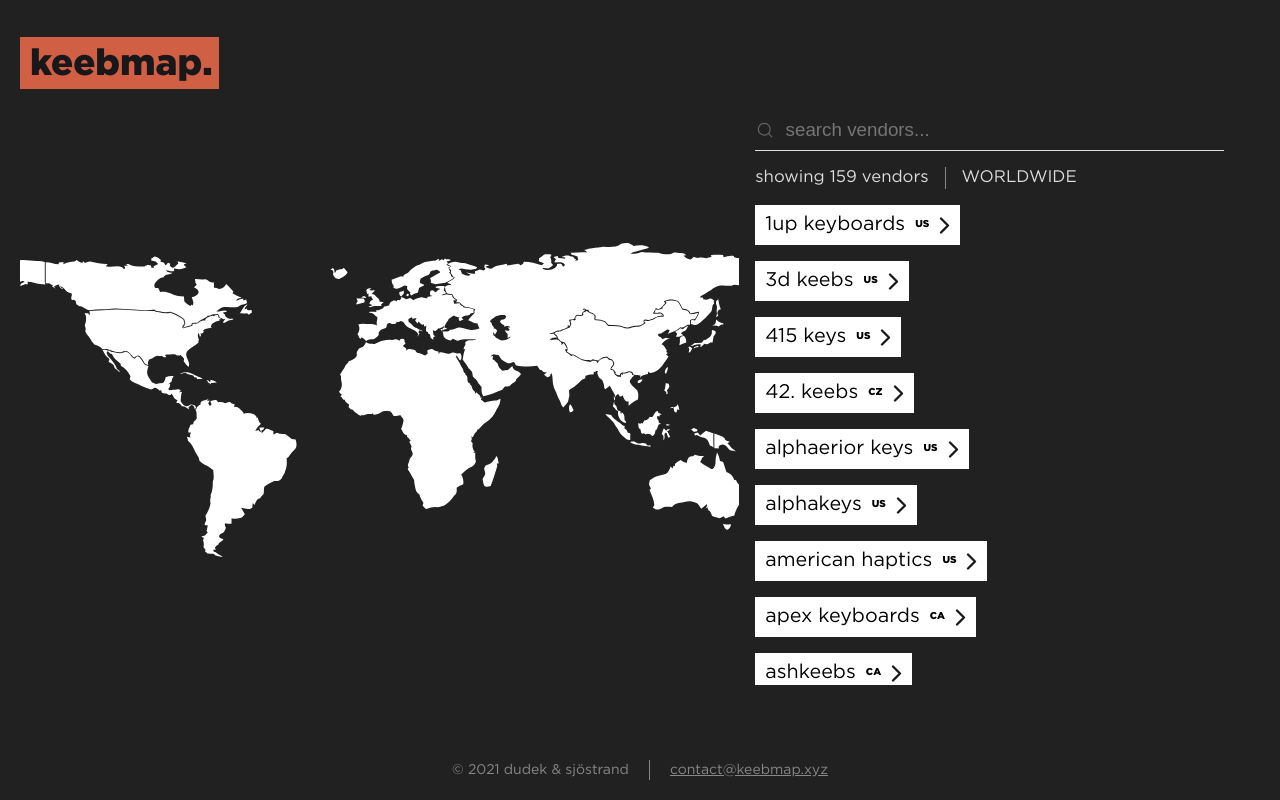
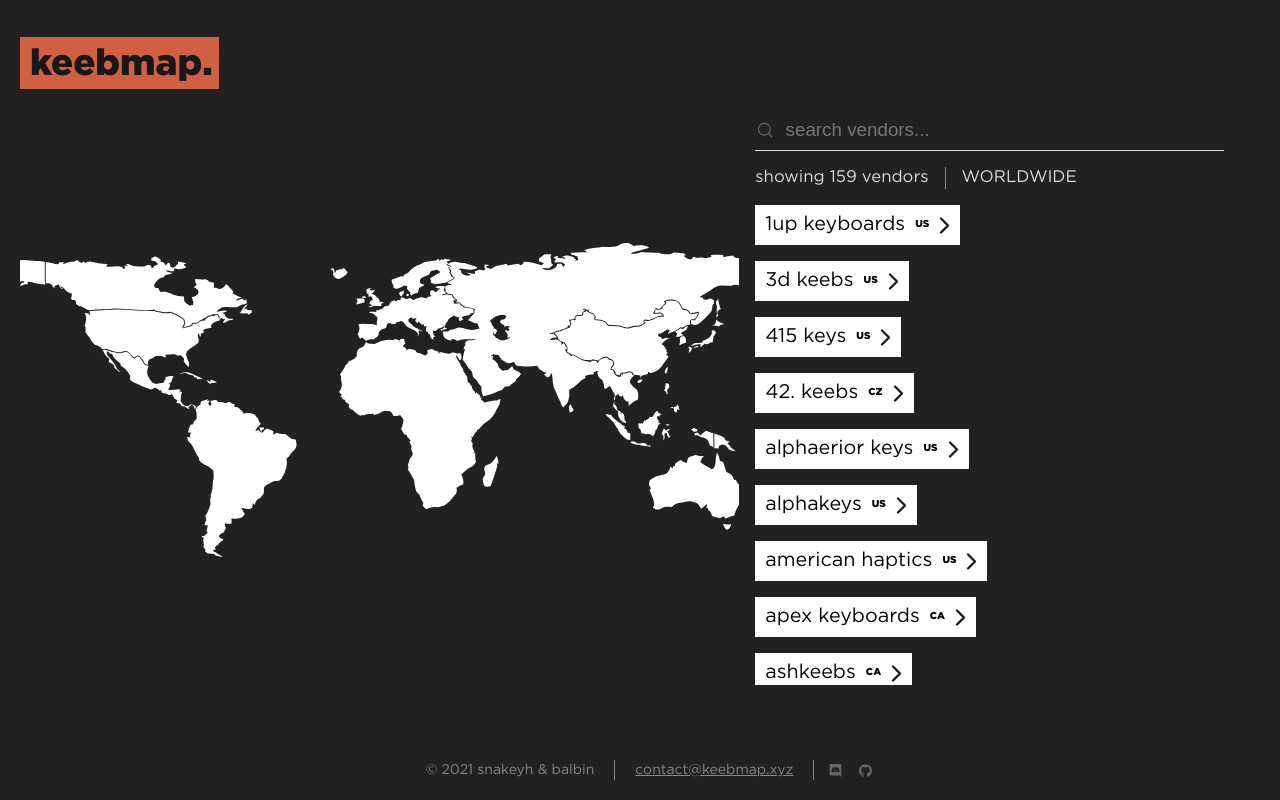
Before and after one commit to dudek-j/KeebMap, a React (Create React App) app: page / in a window 1280 px wide. Built offline with nearby package versions, Linux system fonts and the light colour scheme.

Commit message:
Added discord and github links

```diff
--- a/src/App/Desktop/Desktop.css
+++ b/src/App/Desktop/Desktop.css
@@ -127,3 +127,20 @@
   height: 50%;
   background-color: #888888;
 }
+
+.FooterIcons {
+  display: flex;
+  flex-direction: row;
+}
+
+.FooterIcons a {
+  margin: 0;
+  margin-left: 15px;
+  margin-right: 2px;
+  padding-top: 3px;
+}
+
+.FooterIcons svg {
+  height: calc(5px + 1vmin);
+  width: calc(5px + 1vmin);
+}
--- a/src/App/Desktop/Desktop.js
+++ b/src/App/Desktop/Desktop.js
@@ -39,9 +39,38 @@
       </div>
       <div className="FooterContainer HorizontalContentFill">
         <div className="Footer">
-          <p>© 2021 dudek & sjöstrand</p>
+          <p>© 2021 snakeyh & balbin</p>
           <div className="Blocker" />
           <a href="mailto: contact@keebmap.xyz">contact@keebmap.xyz</a>
+          <div className="Blocker" />
+          <div className="FooterIcons">
+            <a href="https://discord.gg/AxSjtYAHun">
+              <svg
+                role="img"
+                viewBox="0 0 24 24"
+                xmlns="http://www.w3.org/2000/svg"
+              >
+                <title>Keebmap Discord</title>
+                <path
+                  d="M20.222 0c1.406 0 2.54 1.137 2.607 2.475V24l-2.677-2.273-1.47-1.338-1.604-1.398.67 2.205H3.71c-1.402 0-2.54-1.065-2.54-2.476V2.48C1.17 1.142 2.31.003 3.715.003h16.5L20.222 0zm-6.118 5.683h-.03l-.202.2c2.073.6 3.076 1.537 3.076 1.537-1.336-.668-2.54-1.002-3.744-1.137-.87-.135-1.74-.064-2.475 0h-.2c-.47 0-1.47.2-2.81.735-.467.203-.735.336-.735.336s1.002-1.002 3.21-1.537l-.135-.135s-1.672-.064-3.477 1.27c0 0-1.805 3.144-1.805 7.02 0 0 1 1.74 3.743 1.806 0 0 .4-.533.805-1.002-1.54-.468-2.14-1.404-2.14-1.404s.134.066.335.2h.06c.03 0 .044.015.06.03v.006c.016.016.03.03.06.03.33.136.66.27.93.4.466.202 1.065.403 1.8.536.93.135 1.996.2 3.21 0 .6-.135 1.2-.267 1.8-.535.39-.2.87-.4 1.397-.737 0 0-.6.936-2.205 1.404.33.466.795 1 .795 1 2.744-.06 3.81-1.8 3.87-1.726 0-3.87-1.815-7.02-1.815-7.02-1.635-1.214-3.165-1.26-3.435-1.26l.056-.02zm.168 4.413c.703 0 1.27.6 1.27 1.335 0 .74-.57 1.34-1.27 1.34-.7 0-1.27-.6-1.27-1.334.002-.74.573-1.338 1.27-1.338zm-4.543 0c.7 0 1.266.6 1.266 1.335 0 .74-.57 1.34-1.27 1.34-.7 0-1.27-.6-1.27-1.334 0-.74.57-1.338 1.27-1.338z"
+                  fill="#666666"
+                />
+              </svg>
+            </a>
+            <a href="https://github.com/Snakeyh/KeebMap">
+              <svg
+                role="img"
+                viewBox="0 0 24 24"
+                xmlns="http://www.w3.org/2000/svg"
+              >
+                <title>Keebmap Github</title>
+                <path
+                  d="M12 .297c-6.63 0-12 5.373-12 12 0 5.303 3.438 9.8 8.205 11.385.6.113.82-.258.82-.577 0-.285-.01-1.04-.015-2.04-3.338.724-4.042-1.61-4.042-1.61C4.422 18.07 3.633 17.7 3.633 17.7c-1.087-.744.084-.729.084-.729 1.205.084 1.838 1.236 1.838 1.236 1.07 1.835 2.809 1.305 3.495.998.108-.776.417-1.305.76-1.605-2.665-.3-5.466-1.332-5.466-5.93 0-1.31.465-2.38 1.235-3.22-.135-.303-.54-1.523.105-3.176 0 0 1.005-.322 3.3 1.23.96-.267 1.98-.399 3-.405 1.02.006 2.04.138 3 .405 2.28-1.552 3.285-1.23 3.285-1.23.645 1.653.24 2.873.12 3.176.765.84 1.23 1.91 1.23 3.22 0 4.61-2.805 5.625-5.475 5.92.42.36.81 1.096.81 2.22 0 1.606-.015 2.896-.015 3.286 0 .315.21.69.825.57C20.565 22.092 24 17.592 24 12.297c0-6.627-5.373-12-12-12"
+                  fill="#666666"
+                />
+              </svg>
+            </a>
+          </div>
         </div>
       </div>
     </div>
```
Also changed, not shown: 1 other file (tests, documents, lock files or other folders).
